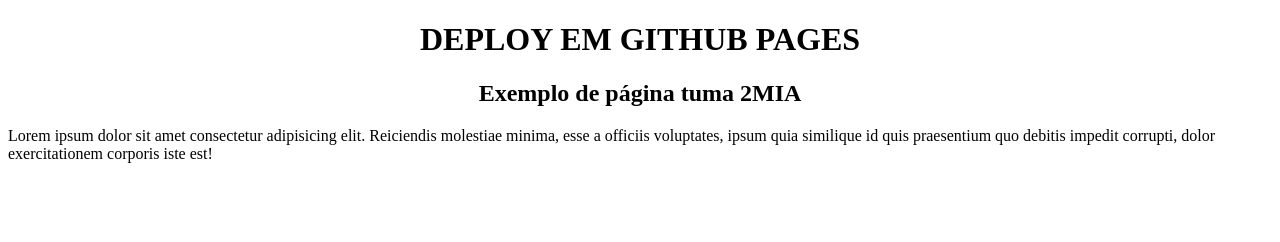
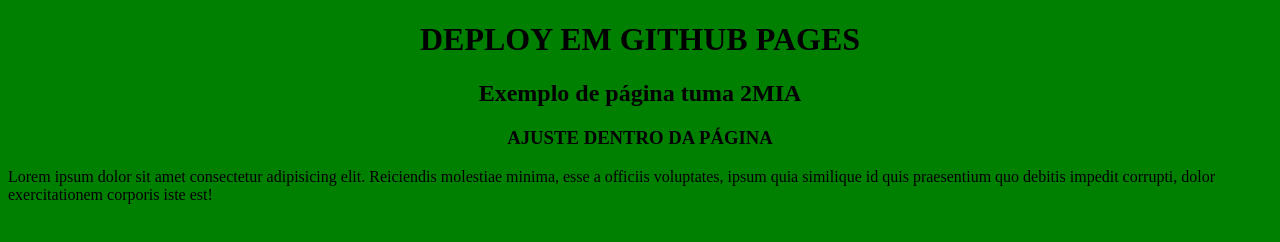
Before and after one commit to anagotardi/exemplo2mia, a plain HTML site: page index.html in a window 1280 px wide. Drawn offline with Linux system fonts and the light colour scheme.

Commit message:
SEGUNDO COMMIT NO GITHUB PAGES - AJUSTANDO PÁGINA

```diff
--- a/index.html
+++ b/index.html
@@ -5,10 +5,11 @@
     <meta name="viewport" content="width=device-width, initial-scale=1.0">
     <title>EXEMPLO DEPLOY GIHUB PAGES</title>
 </head>
-<body>
+<body bgcolor="green">
     <center>
         <h1>DEPLOY EM GITHUB PAGES</h1>
         <h2>Exemplo de página tuma 2MIA</h2>
+        <h3>AJUSTE DENTRO DA PÁGINA</h3>
     </center>
     <p>Lorem ipsum dolor sit amet consectetur adipisicing elit. Reiciendis molestiae minima, esse a officiis voluptates, ipsum quia similique id quis praesentium quo debitis impedit corrupti, dolor exercitationem corporis iste est!</p>
 
```
